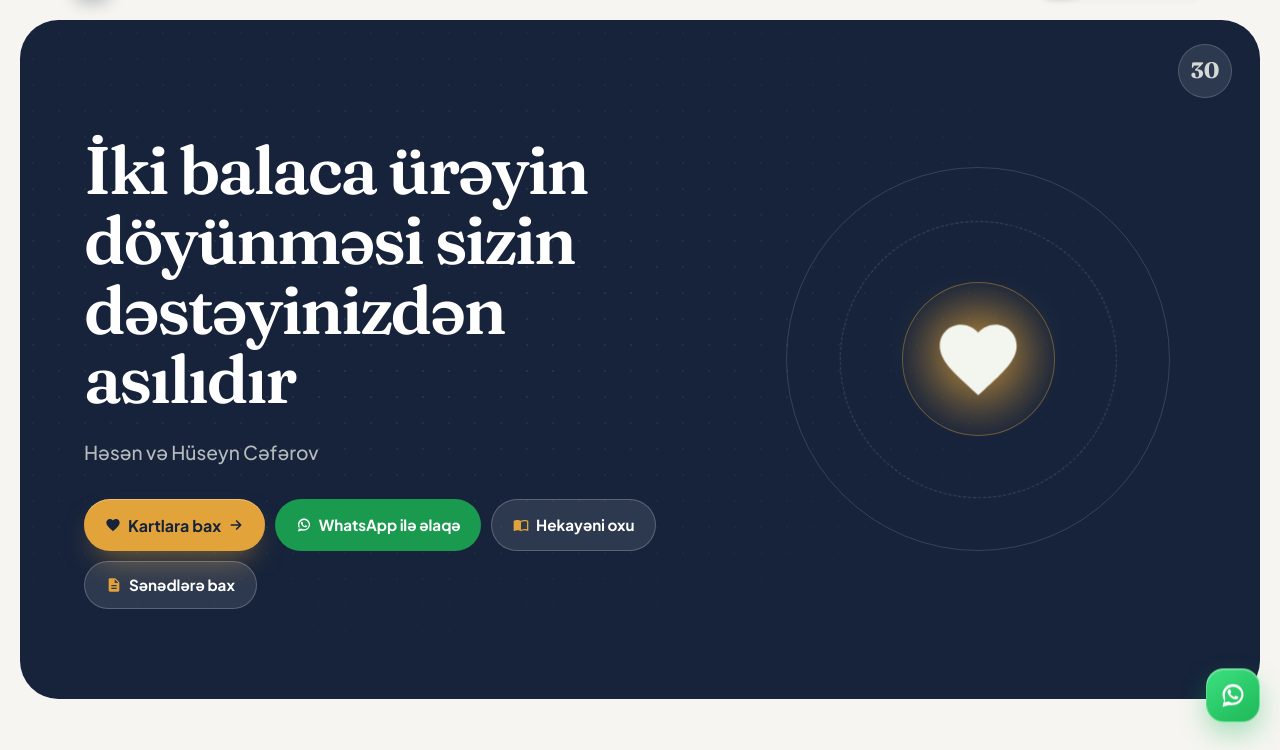
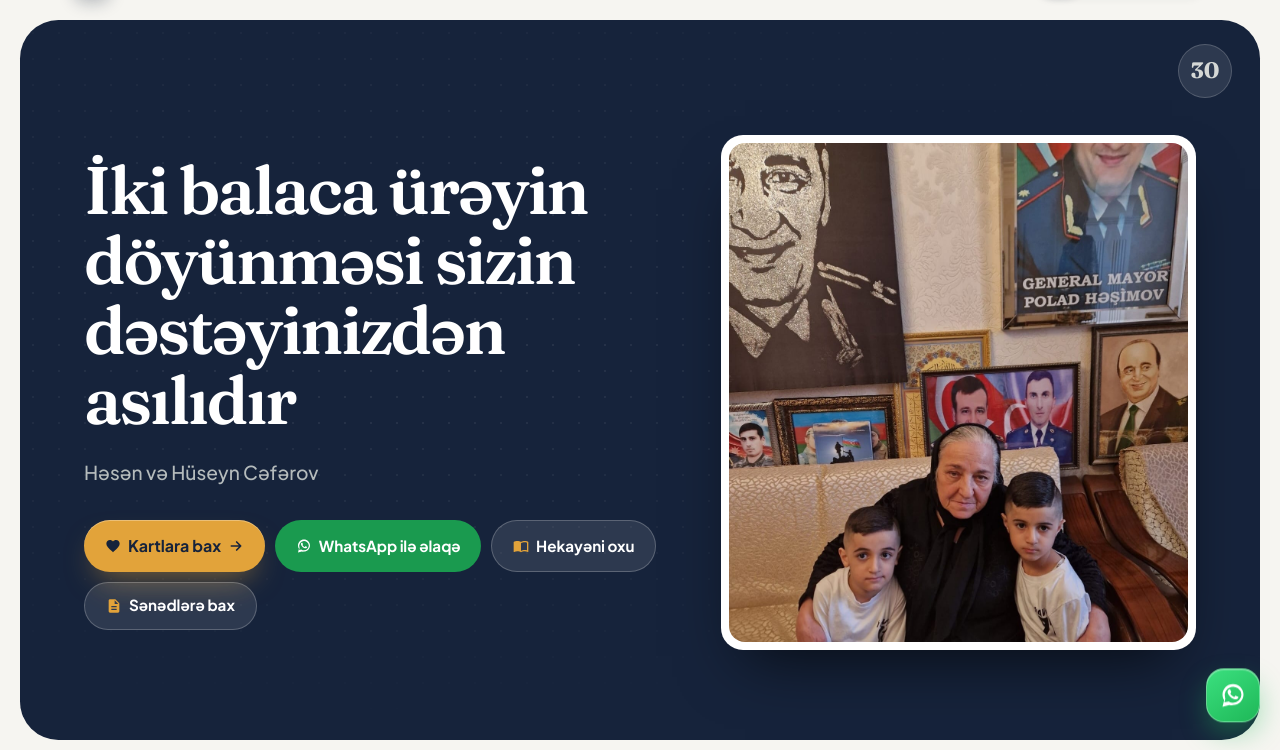
Before and after one commit to hesenhuseynayardimet/hesenhuseynayardimet.github.io, a plain HTML site: page index.html in a window 1280 px wide. Shown: the part 50-800 px from the top of the page. Drawn offline with Linux system fonts and the light colour scheme.

Commit message:
Restore family photo in hero, shown whole
Co-Authored-By: Claude Sonnet 5.5 <noreply@anthropic.com>

```diff
--- a/index.html
+++ b/index.html
@@ -55,7 +55,7 @@
   <link rel="preconnect" href="https://fonts.gstatic.com" crossorigin />
   <link href="https://fonts.googleapis.com/css2?family=Fraunces:opsz,wght@9..144,500;9..144,600;9..144,700&family=Literata:opsz,wght@7..72,500;7..72,600&family=Onest:wght@400;500;600&family=Plus+Jakarta+Sans:wght@500;600;700;800&display=swap" rel="stylesheet" />
 
-  <link rel="stylesheet" href="style.css?v=26" />
+  <link rel="stylesheet" href="style.css?v=27" />
 
   <!-- TikTok Pixel Code Start -->
   <script>
@@ -139,6 +139,11 @@
           </a>
         </div>
       </div>
+
+      <!-- Shown whole and uncovered: the family, the children and the portraits on the wall -->
+      <figure class="hero-photo">
+        <img src="images/photo-10.jpg" alt="Həsən və Hüseyn ailəsi ilə" width="1200" height="1305" fetchpriority="high" />
+      </figure>
     </div>
   </section>
 
--- a/style.css
+++ b/style.css
@@ -1447,3 +1447,38 @@ a.contact-tel:hover { text-decoration: underline; }
   .hero-v2 .hero-actions .btn-primary,
   .hero-v2 .hero-actions .btn-whatsapp { grid-column: 1 / -1; }
 }
+
+
+/* ============== HERO PHOTO (restored): shown whole beside the text ============== */
+.hero-v2 .hero-layout {
+  display: grid;
+  grid-template-columns: 1fr;
+  gap: 2.25rem;
+  align-items: center;
+}
+.hero-v2 .hero-orb { display: none; }
+.hero-v2 .hero-photo {
+  justify-self: center;
+  width: fit-content;
+  max-width: 100%;
+  margin: 0;
+  padding: 8px;
+  background: #fff;
+  border-radius: 22px;
+  box-shadow: 0 30px 60px -24px rgba(0, 0, 0, 0.7);
+  transform: rotate(1.2deg);
+}
+.hero-v2 .hero-photo img {
+  width: auto;
+  max-width: 100%;
+  height: auto;
+  max-height: none;
+  border-radius: 16px;
+}
+@media (min-width: 900px) {
+  .hero-v2 .hero-layout { grid-template-columns: minmax(0, 1.1fr) minmax(0, 0.9fr); gap: 3.5rem; }
+  .hero-v2 .hero-photo img { max-height: calc(100svh - 160px); }
+}
+@media (max-width: 640px) {
+  .hero-v2 .hero-photo { width: 100%; margin-top: 0.5rem; }
+}
```
